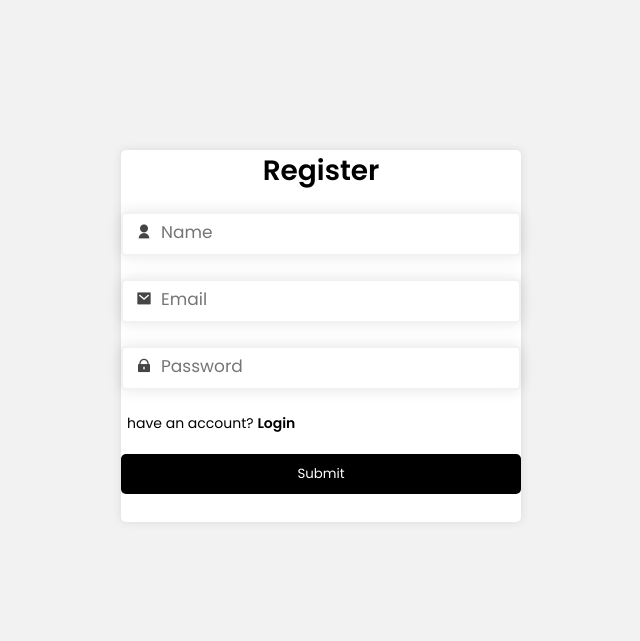
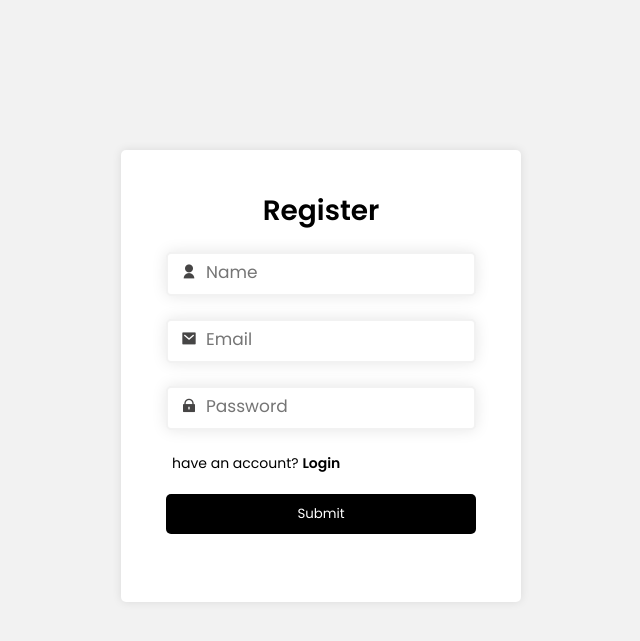
Before and after one commit to r-cyusaarafat/php-authontication-, a PHP site: page / in a window 1280 px wide. Shown: the top 641 px of the page, without its empty margins (319-959 px from the left). Run offline with PHP 8.4, Linux system fonts and the light colour scheme; some libraries are stand-ins or nearby versions.

Commit message:
fixing exactly all errors

```diff
--- a/index.php
+++ b/index.php
@@ -82,7 +82,7 @@ if(isset($_POST['submit'])){
     .form{
         margin: 150px auto;
         width: 400px;
-        padding: 40px 45gpx;
+        padding: 40px 45px;
         background-color: #fff;
         border-radius: 5px;
         box-shadow: 0px 0px 10px rgba(0,0,0,0.1);
```
